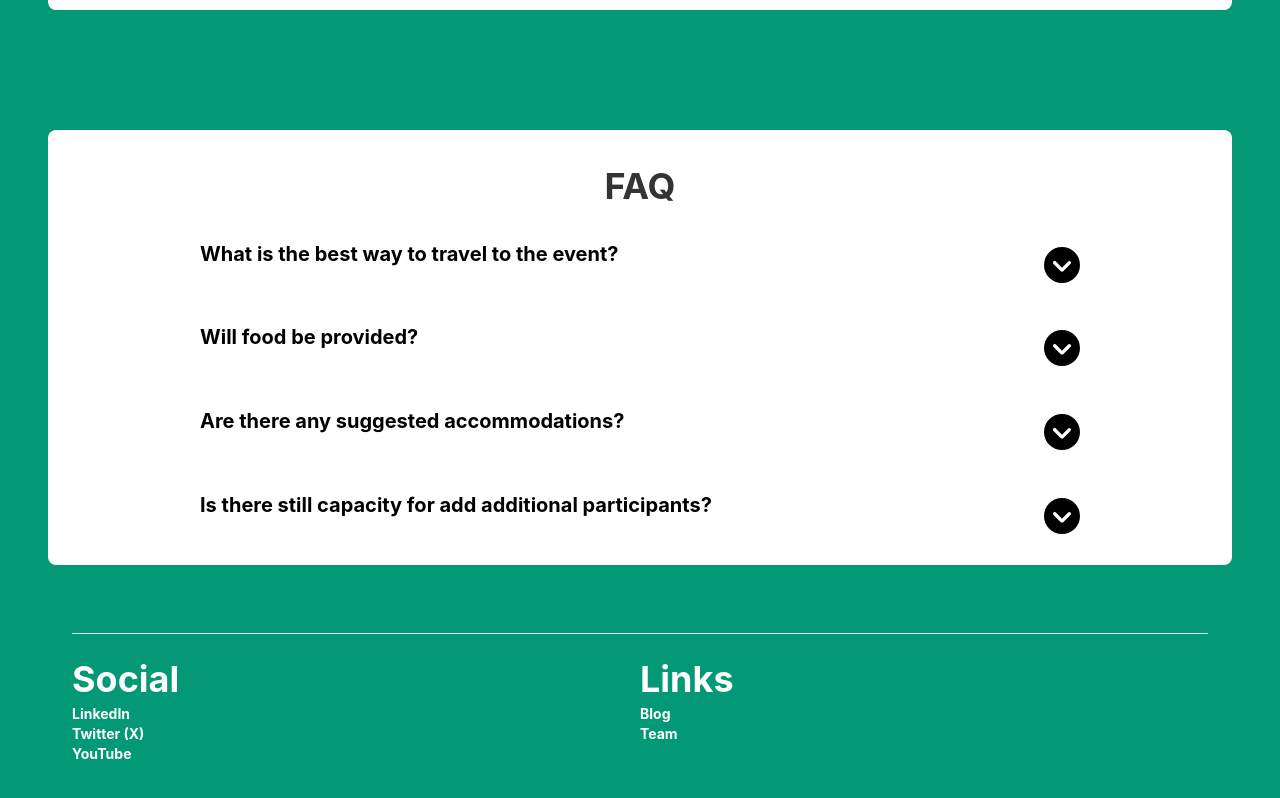
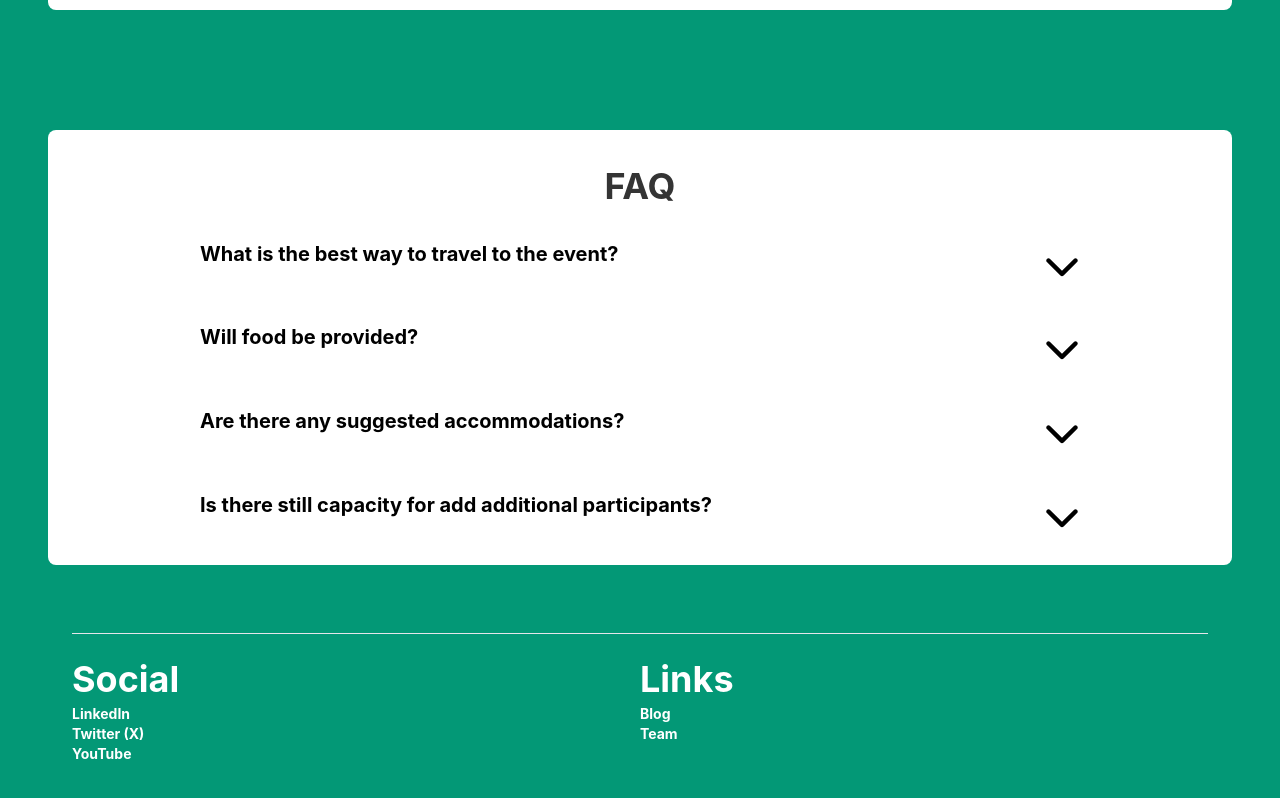
Before and after one commit to easierdata/easier-workshop-site, a React (Create React App) app: page / in a window 1280 px wide. Shown: the part 5998-6796 px from the top of the page. Built offline with nearby package versions, Linux system fonts and the light colour scheme; grey boxes are pictures that could not be loaded.

Commit message:
Chevron icon update

```diff
--- a/src/components/accordion/accordion.tsx
+++ b/src/components/accordion/accordion.tsx
@@ -1,5 +1,5 @@
 import React, { useState } from 'react';
-import { faChevronCircleUp } from '@fortawesome/free-solid-svg-icons';
+import { faChevronCircleUp, faChevronUp } from '@fortawesome/free-solid-svg-icons';
 import styles from './accordion.module.css';
 import { FontAwesomeIcon } from '@fortawesome/react-fontawesome';
 
@@ -29,7 +29,7 @@ export function Accordion(props: {
     return (
         <div className={styles.accordionContainer}>
             <button className={styles.accordionButton} onClick={handleClick}>
-                {props.question}<h2 className={styles.accordionTitle} style={{ transform: dropIcon }}><FontAwesomeIcon icon={faChevronCircleUp} /></h2>
+                {props.question}<h2 className={styles.accordionTitle} style={{ transform: dropIcon }}><FontAwesomeIcon icon={faChevronUp} /></h2>
             </button>
             <div>
                 <p className={styles.accordionAnswer} style={{ opacity: opacity, marginTop: answerPosition, fontSize: textSize }}>{props.answer}</p>
@@ -82,7 +82,7 @@ export function SpecialQS(): JSX.Element {
         <div>
             <div className={styles.accordionContainer}>
                 <button className={styles.accordionButton} onClick={handleClick}>
-                    Are there any suggested accommodations?<h2 className={styles.accordionTitle} style={{ transform: dropIcon }}><FontAwesomeIcon icon={faChevronCircleUp} /></h2>
+                    Are there any suggested accommodations?<h2 className={styles.accordionTitle} style={{ transform: dropIcon }}><FontAwesomeIcon icon={faChevronUp} /></h2>
                 </button>
                 <div>
                     <p className={styles.accordionAnswer} style={{ opacity: opacity, marginTop: answerPosition, fontSize: textSize }}>For those traveling from further afield, the suggested accommodation for lodging is <a href="https://www.thehotelumd.com/?gad_source=1&gclid=Cj0KCQiAw6yuBhDrARIsACf94RVjU-mijvlHgp_006IaAlk9pH8ul651BmOa724R3zhHxHh4yahJwYIaAr-jEALw_wcB" target='_blank' rel="noreferrer">The Hotel</a>, which is fairly new and well regarded. <a href="https://reservations.travelclick.com/107316?RatePlanId=3056928" target='_blank' rel="noreferrer">This link</a> can be used to book rooms at the UMD discounted rate. Limited travel support support may be available, in which case we can assist with booking a room.</p>
@@ -90,7 +90,7 @@ export function SpecialQS(): JSX.Element {
             </div>
             <div className={styles.accordionContainer}>
                 <button className={styles.accordionButton} onClick={handleClick2}>
-                    Is there still capacity for add additional participants?<h2 className={styles.accordionTitle} style={{ transform: dropIcon2 }}><FontAwesomeIcon icon={faChevronCircleUp} /></h2>
+                    Is there still capacity for add additional participants?<h2 className={styles.accordionTitle} style={{ transform: dropIcon2 }}><FontAwesomeIcon icon={faChevronUp} /></h2>
                 </button>
                 <div>
                     <p className={styles.accordionAnswer} style={{ opacity: opacity2, marginTop: answerPosition2, fontSize: textSize2 }}>Yes! If you or someone you know is interested in attending, please <a href="https://forms.gle/yKoDczS7ZeUQpCZ6A" target='_blank' rel="noreferrer">fill out this form</a> or reach out to <a href='mailto:toshan@umd.edu?subject=Open Geospatial Science Workshop Interest'>toshan@umd.edu</a></p>
```
